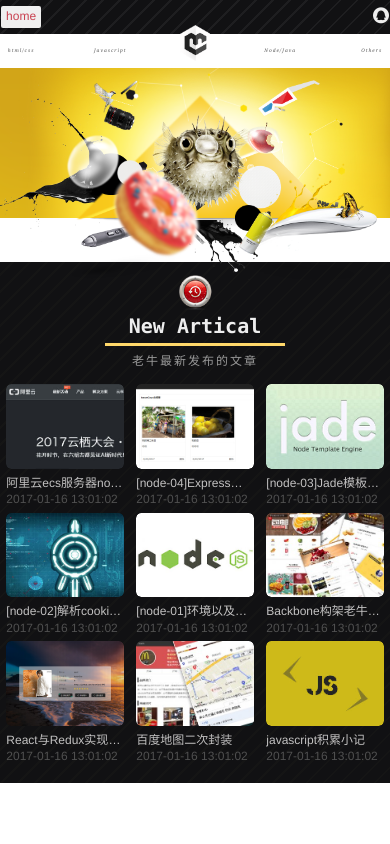
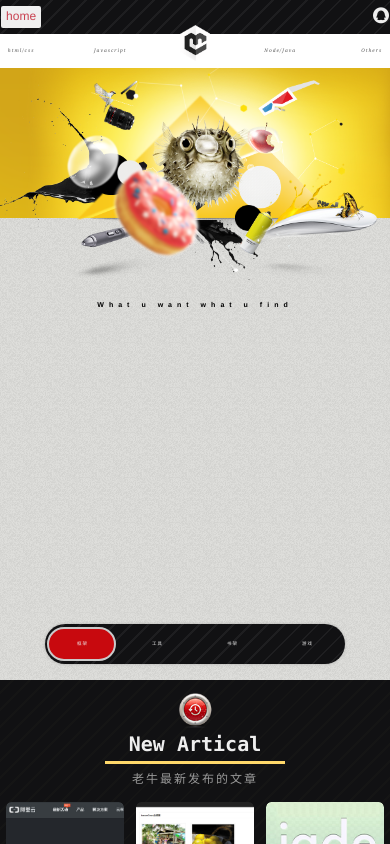
Before and after one commit to hoverCow1990/vueBlog, a Vue app: page / in a window 390 px wide. Built offline with nearby package versions, Linux system fonts and the light colour scheme.

Commit message:
hot Object

```diff
--- a/src/views/homePage/banner/banner.vue
+++ b/src/views/homePage/banner/banner.vue
@@ -86,7 +86,8 @@ export default {
   }
   .chasm {
     width: 100%;
-    height: 3rem;
+    height: 2.2rem;
+    background-image: url('./images/sendBg.png')
   }
   .banner-bg {
     position: absolute;
@@ -107,7 +108,6 @@ export default {
   }
   img {
     position: absolute;
-    /*transition: .1s;*/
     &.luce {
       width: 100%;
       bottom: 0;
@@ -208,7 +208,6 @@ export default {
 }
 @media screen and (max-width: 435px){
   .homePage-banner {
-      height: 8.2rem;
       img {
         &.fish {
           top: 3.6rem;
--- a/src/views/homePage/homePage.vue
+++ b/src/views/homePage/homePage.vue
@@ -1,6 +1,7 @@
 <template>
   <section id='homePage'>
     <Banner></Banner>
+    <HotObject></HotObject>
     <NewCollection></NewCollection>
     <div style='height:500px'>
 
@@ -11,6 +12,7 @@
 <script>
 import Banner from './banner/banner'
 import NewCollection from './newCollection/newCollection'
+import HotObject from './hotObject/hotObject'
 
 export default {
   name: 'homePage',
@@ -21,7 +23,8 @@ export default {
   },
   components: {
     Banner,
-    NewCollection
+    NewCollection,
+    HotObject
   }
 }
 </script>
--- /dev/null
+++ b/src/views/homePage/hotObject/hotObject.vue
@@ -0,0 +1,162 @@
+<template>
+  <section class='homePage-hotObject'>
+    <div class="hotObject-face"></div>
+    <div class="hotObject-title">What u want what u find</div>
+    <div class="hotObject-container container">
+      <div class="category-wrapper" :style='getWrapperTransform'>
+        <div class="category-frame category">
+
+        </div>
+        <div class="category-tool category">
+
+        </div>
+        <div class="category-book category">
+
+        </div>
+        <div class="category-game category">
+
+        </div>
+      </div>
+      <div class="category-tab">
+        <ul class='tab-list'>
+          <li @mouseenter='handlerChangeIndex(0)'>框架</li>
+          <li @mouseenter='handlerChangeIndex(1)'>工具</li>
+          <li @mouseenter='handlerChangeIndex(2)'>书架</li>
+          <li @mouseenter='handlerChangeIndex(3)'>游戏</li>
+        </ul>
+        <div class="tab-piston" :style='getTabTransform'></div>
+      </div>
+    </div>
+  </section>
+</template>
+
+<script>
+
+export default {
+  data () {
+    return {
+      showIndex: 0
+    }
+  },
+  computed: {
+    // 获取活塞坐标
+    getTabTransform () {
+      let translateX = this.$data.showIndex * 75
+      return {
+        transform: `translate3D(${translateX}px, 0, 0)`
+      }
+    },
+    // 获取大屏幕坐标
+    getWrapperTransform () {
+      let translateX = this.$data.showIndex * -25
+      return {
+        transform: `translate3D(${translateX}%, 0, 0)`
+      }
+    }
+  },
+  methods: {
+    // 进入tab时 切换index
+    handlerChangeIndex (index) {
+      this.$data.showIndex = index
+    }
+  }
+}
+</script>
+
+<style lang='less'>
+.homePage-hotObject {
+  background-image: url('../banner/images/sendBg.png');
+}
+.hotObject-face {
+  width: 5.03rem;
+  height: 2.5rem;
+  min-width: 150px;
+  min-height: 75px;
+  margin-left: auto;
+  margin-right: auto;
+  background-image: url('./images/logo.png');
+  background-size: 100% 100%;
+}
+.hotObject-title {
+  text-align: center;
+  padding-top: .4rem;
+  padding-bottom: .3rem;
+  font-size: .22rem;
+  font-weight: bold;
+  letter-spacing: 5px;
+}
+.hotObject-container {
+  overflow: hidden;
+}
+.category-wrapper {
+  display: flex;
+  width: 400%;
+  transition: transform .25s;
+  .category {
+    flex:1;
+    height: 300px;
+  }
+  /*.category-frame {
+    background: #222;
+  }
+  .category-tool {
+    background: yellow;
+  }
+  .category-book {
+    background: red;
+  }
+  .category-game {
+    background: #fff;
+  }*/
+}
+.category-tab {
+  position: relative;
+  width: 300px;
+  height: 40px;
+  margin-top: .2rem;
+  margin-bottom: .5rem;
+  float: right;
+  line-height: 40px;
+  border-radius: 20px;
+  box-shadow: 0 0 3px rgba(0, 0, 0, .2);
+  background-image: repeating-linear-gradient(-45deg, #111113 0, #111113 10px, #1e1e20 10px, #1e1e20 12px);
+  ul {
+    position: absolute;
+    display: flex;
+    width: 100%;
+    top: 0;
+    left: 0;
+    z-index: 2;
+    cursor: pointer;
+  }
+  li {
+    flex: 1px;
+    font-size: .14rem;
+    letter-spacing: 1px;
+    text-align: center;
+    color: #eee;
+  }
+  .tab-piston {
+    position: absolute;
+    box-sizing: border-box;
+    width: 69px;
+    height: 34px;
+    background-color: #c8090e;
+    border: 2px solid #cacaca;
+    border-radius: 20px;
+    left: 2px;
+    top: 3px;
+    transition: transform .25s ease-in;
+  }
+}
+@media screen and (max-width: 435px) {
+  .hotObject-face {
+    display: none;
+  }
+  .category-tab {
+    float: none;
+    margin-left: auto;
+    margin-right: auto;
+  }
+}
+</style>
```
Also changed, not shown: src/views/homePage/banner/images/sendBg.png (added), src/views/homePage/hotObject/images/logo.png (added).
